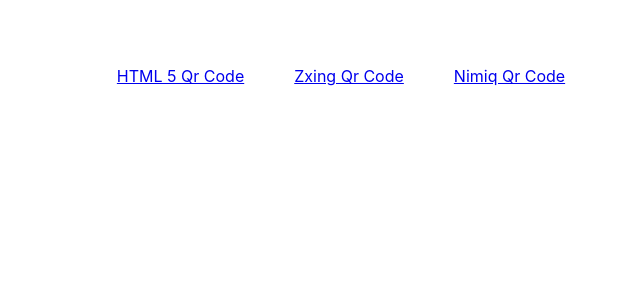
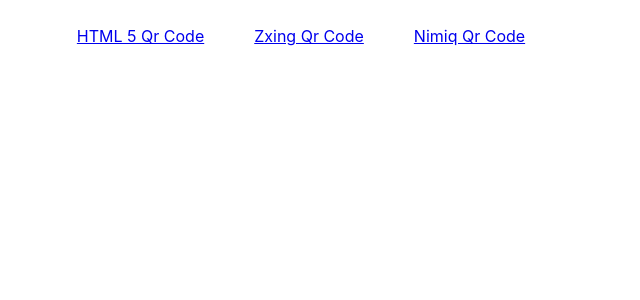
Before and after one commit to JaroSlavDEV/qr-code-poc, a React (Create React App) app: page / in a window 1280 px wide. Shown: the top 300 px of the page, without its empty margins (319-959 px from the left). Built offline with nearby package versions, Linux system fonts and the light colour scheme.

Commit message:
9 commit

```diff
--- a/src/App.css
+++ b/src/App.css
@@ -1,6 +1,6 @@
 .App {
   text-align: center;
-  padding: 50px;
+  padding: 10px;
   display: flex;
   flex-direction: column;
   height: calc(100vh - 100px);
```
